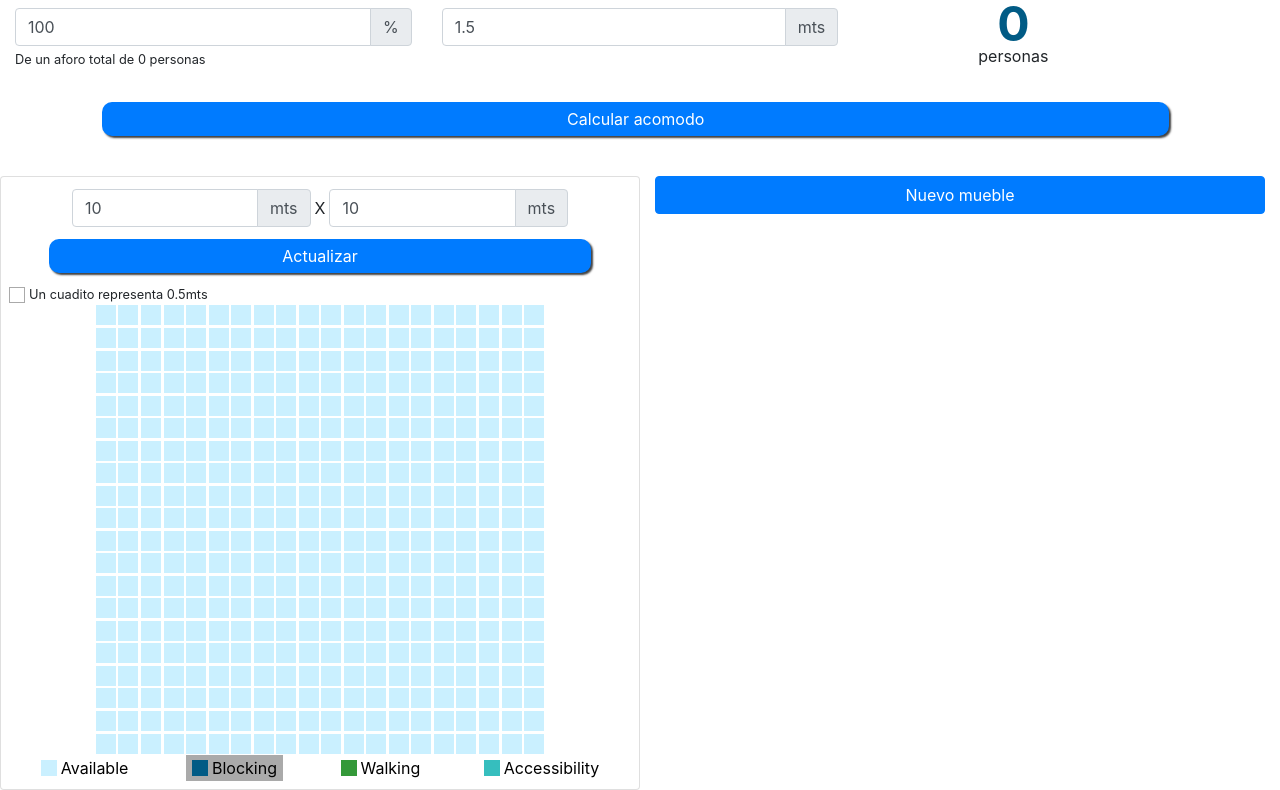
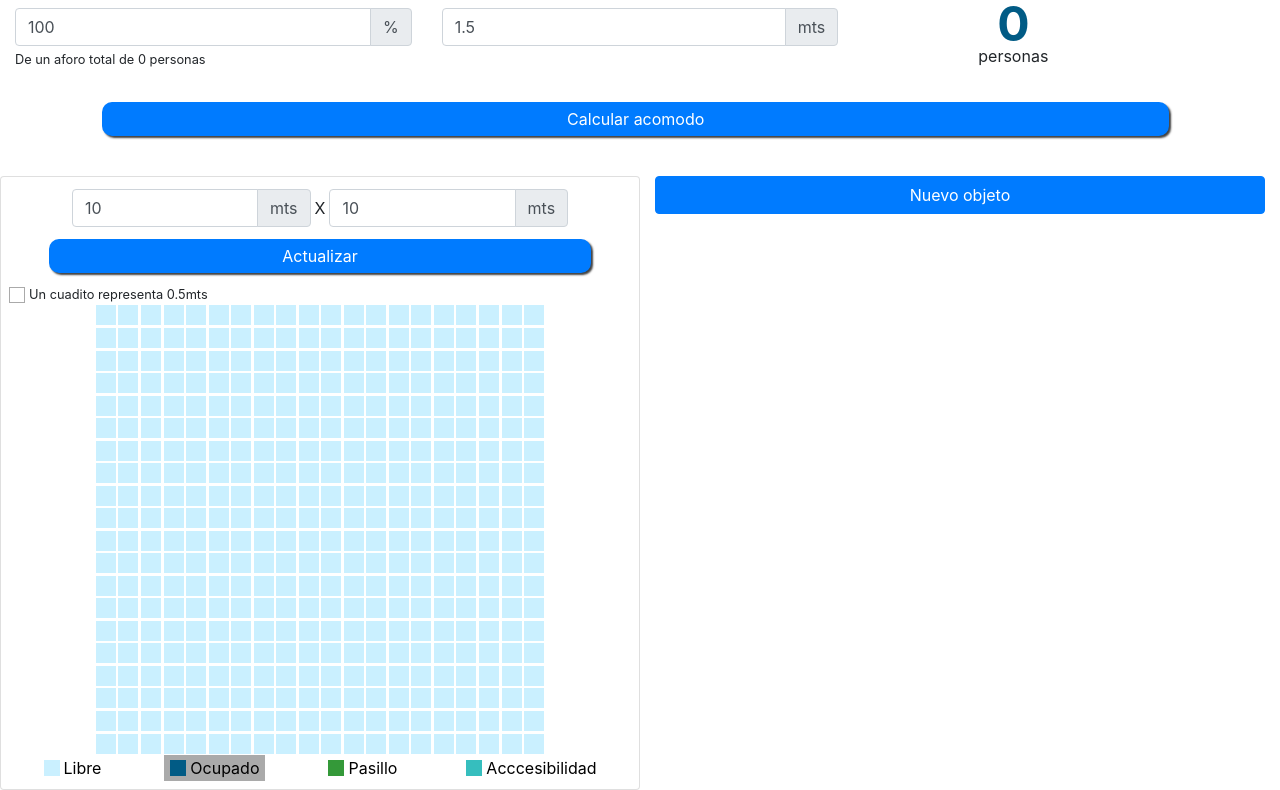
Before and after one commit to EstradaDiego99/mi-local, a React (Create React App) app: page / in a window 1280 px wide. Shown: the part 190-980 px from the top of the page. Built offline with nearby package versions, Linux system fonts and the light colour scheme; the HTML template or start-up script is replaced by a standard one.

Commit message:
Last CSS Updates

```diff
--- a/src/components/home.component.js
+++ b/src/components/home.component.js
@@ -248,7 +248,7 @@ export default class Home extends Component {
                 className="btn btn-primary col-md-12"
                 onClick={this.triggerNewObjectPanel}
               >
-                Nuevo mueble
+                Nuevo objeto
               </button>
               <div
                 id="new-object-container"
--- a/src/components/local-grid.component.js
+++ b/src/components/local-grid.component.js
@@ -20,6 +20,11 @@ export default class LocalGrid extends Component {
     this.handleInputChange = this.handleInputChange.bind(this);
     this.updateSize = this.updateSize.bind(this);
     this.selectColor = this.selectColor.bind(this);
+  }
+
+  componentDidMount() {
+    this.setState({ width: Math.floor(this.props.matrix[0].length / 2) });
+    this.setState({ height: Math.floor(this.props.matrix.length / 2) });
   }
 
   handleInputChange(event) {
@@ -164,7 +169,7 @@ export default class LocalGrid extends Component {
             }
           >
             <div className="available-button"></div>
-            <span>Available</span>
+            <span>Libre</span>
           </button>
           <button
             onClick={() => this.selectColor(typesOfCell.BLOCKED)}
@@ -175,7 +180,7 @@ export default class LocalGrid extends Component {
             }
           >
             <div className="blocked-button"></div>
-            <span>Blocking</span>
+            <span>Ocupado</span>
           </button>
           <button
             onClick={() => this.selectColor(typesOfCell.WALKING)}
@@ -186,7 +191,7 @@ export default class LocalGrid extends Component {
             }
           >
             <div className="walking-button"></div>
-            <span>Walking</span>
+            <span>Pasillo</span>
           </button>
           <button
             onClick={() => this.selectColor(typesOfCell.ACCESSIBILITY)}
@@ -197,7 +202,7 @@ export default class LocalGrid extends Component {
             }
           >
             <div className="accessibility-button"></div>
-            <span>Accessibility</span>
+            <span>Acccesibilidad</span>
           </button>
         </div>
       </div>
```
